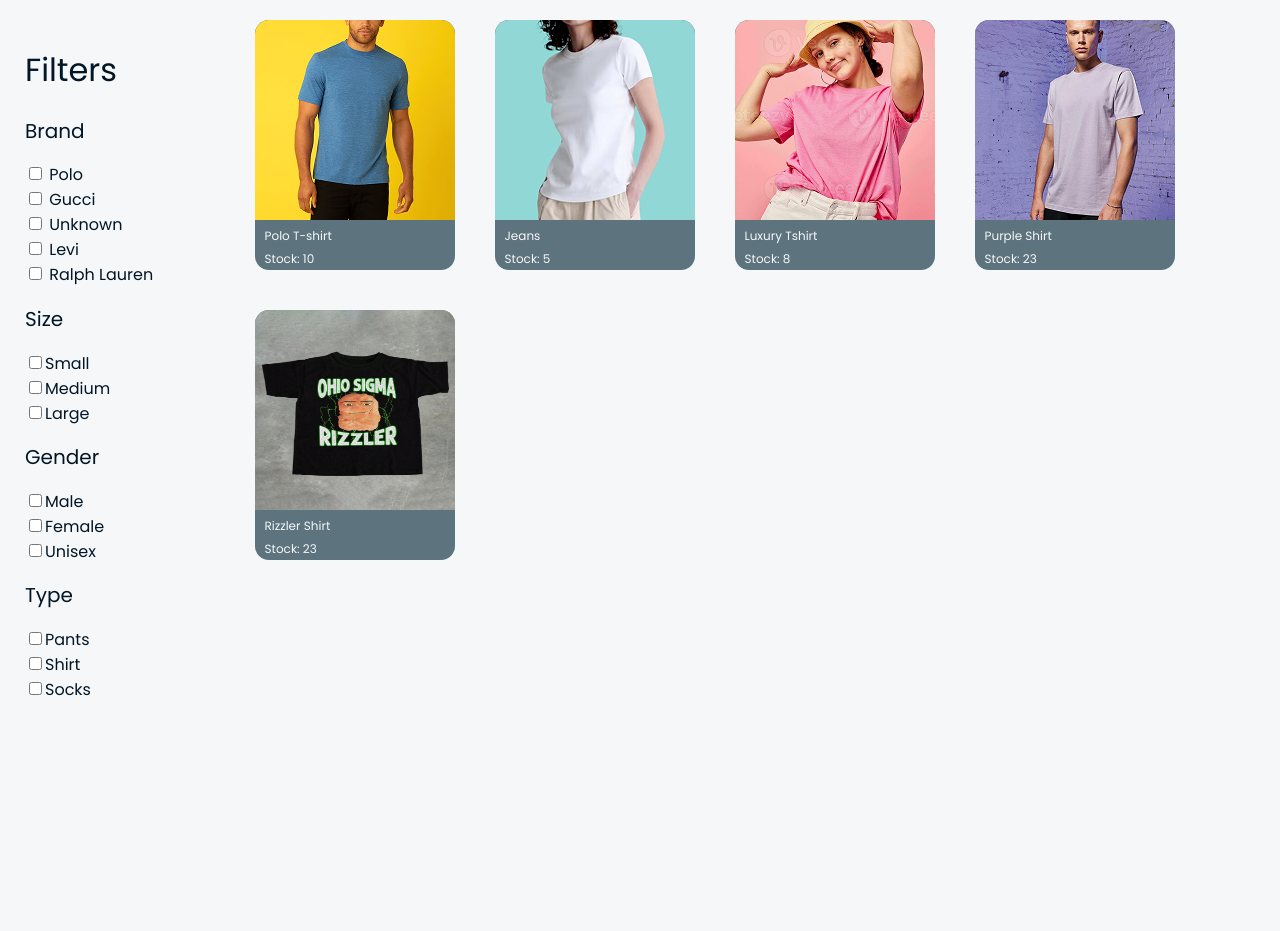
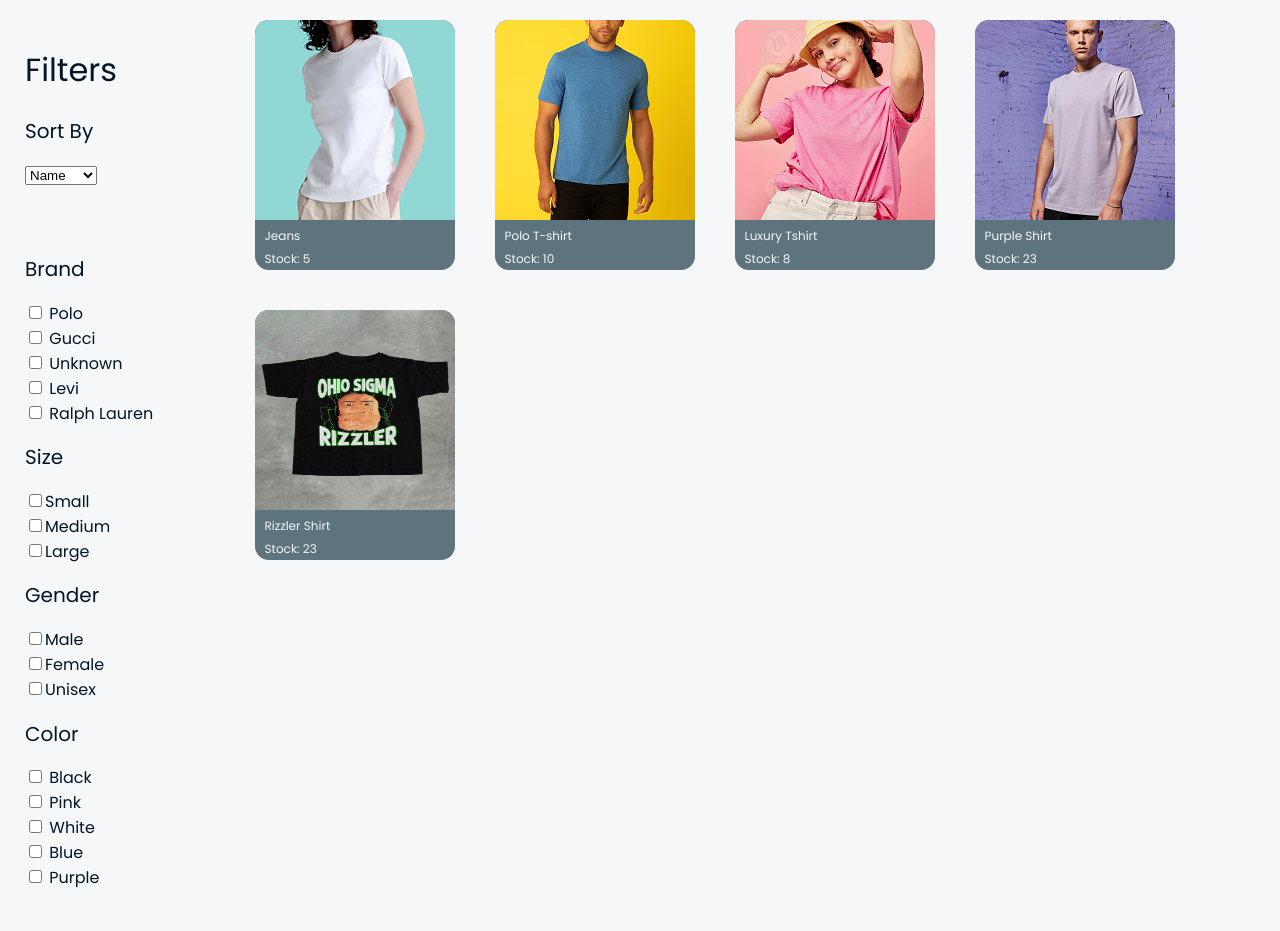
Before and after one commit to Jaydbon/ShopLyft, a Flask app: page / in a window 1280 px wide. Shown: the part 57-988 px from the top of the page. Before the commit the page ends 753 px from the top, so only its background shows below. Run offline with Flask 3, Linux system fonts and the light colour scheme.

Commit message:
Added sort by functionality and delete button to modify

```diff
--- a/app.py
+++ b/app.py
@@ -17,6 +17,7 @@ def allowed_file(filename):
     return '.' in filename and filename.rsplit('.', 1)[1].lower() in ALLOWED_EXTENSIONS
 
 info = []
+sortBy = 'name'
 
 def loadData():
     global info
@@ -25,10 +26,19 @@ def loadData():
     for item in catalogue.items:
         info.append(item.to_dict())
 
-def loadBrands(): # retrives unique brands from catalogue
+def loadDetails(): # retrives unique brands from catalogue
     brands = catalogue.get_filter_values('brand')
+    types = catalogue.get_filter_values('colour')
     # print(brands) # for debugging
-    return brands.get('values', [])
+    return brands.get('values', []), types.get('values', [])
+
+@app.route('/sorter', methods=['POST'])
+def sortItems():
+    global sortBy
+    sortBy = request.form['dropdown_value']
+    print(catalogue.sort_items(sortBy))
+    return redirect(url_for('staff'))
+
 
 def saveImages(image, itemName):
     try:
@@ -43,24 +53,26 @@ def saveImages(image, itemName):
 @app.route('/')
 def staff():
     loadData()
-    return render_template('staff.html', cards = info, brands=loadBrands())
+    brands, types = loadDetails()
+    return render_template('staff.html', cards = info, brands=brands, types=types, sortBy=sortBy)
 
 @app.route('/admin')
 def admin():
     loadData()
-    return render_template('admin.html', cards=info, brands=loadBrands())
+    brands, types = loadDetails()
+    return render_template('admin.html', cards=info, brands=brands, types=types, sortBy=sortBy)
 
 @app.route('/add')
 def add():
-    return render_template('add.html', brands=loadBrands())
+    return render_template('add.html')
 
 @app.route('/modify/<item_id>')
 def modify(item_id):
     for item in info:
         if item['name'] == item_id:
-            return render_template('modify.html', item=item, brands=loadBrands())
+            return render_template('modify.html', item=item)
     else:
-        return render_template('admin.html', cards=info, brands=loadBrands())
+        return render_template('admin.html', cards=info)
 
 @app.route('/delete/<item_id>', methods=['POST'])
 def deleteItem(item_id):
--- a/backEndShopLyft.py
+++ b/backEndShopLyft.py
@@ -93,7 +93,7 @@ class ClothingCatalogue:
         return {'message': "Item not found."}
 
     def sort_items(self, attribute):
-        if attribute in ['size', 'colour', 'gender', 'price', 'brand']:
+        if attribute in ['size', 'colour', 'gender', 'price', 'brand', 'quantity']: # Added quantity sorting - Jayden
             self.items.sort(key=lambda x: getattr(x, attribute))
             self.save_items()
             return {'message': f"Items sorted by {attribute} successfully."}
--- a/catalogue.csv
+++ b/catalogue.csv
@@ -1,6 +1,6 @@
 name,size,colour,gender,price,quantity,brand,image
+Jeans,L,White,female,29.99,5,Levi,images/image_Jeans.png
 Polo T-shirt,medium,Blue,male,15.99,10,Polo,images/image_Polo T-shirt.png
-Jeans,L,White,female,29.99,5,Levi,images/image_Jeans.png
 Luxury Tshirt,medium,Pink,female,39.99,8,Ralph Lauren,images/image_Luxury Tshirt.png
 Purple Shirt,medium,Purple,male,10.0,23,Gucci,/images/image_Purple Shirt.png
 Rizzler Shirt,small,Black,male,50.0,23,Unknown,/images/image_Rizzler Shirt.png
--- a/templates/staff.html
+++ b/templates/staff.html
@@ -20,6 +20,18 @@
     <div class="main">
         <div class="filter">
             <h1>Filters</h1>
+            <h2>Sort By</h2>
+            <form action="/sorter" method="POST">
+                <select id="dropdown" name="dropdown_value" onchange="this.form.submit()">
+                    <option value="name" {% if sortBy == 'name' %}selected{% endif %}>Name</option>
+                    <option value="size" {% if sortBy == 'size' %}selected{% endif %}>Size</option>
+                    <option value="colour" {% if sortBy == 'colour' %}selected{% endif %}>Colour</option>
+                    <option value="gender" {% if sortBy == 'gender' %}selected{% endif %}>Gender</option>
+                    <option value="price" {% if sortBy == 'price' %}selected{% endif %}>Price</option>
+                    <option value="quantity" {% if sortBy == 'quantity' %}selected{% endif %}>Quantity</option>
+                </select>
+            </form><br><br>
+
             <h2>Brand</h2>
             <ul>
                 {% for brand in brands %}
@@ -46,11 +58,16 @@
                 <li><label for="Female"><input type="checkbox" id="Female" name="gender" value="Female">Female</label></li>
                 <li><label for="Unisex"><input type="checkbox" id="Unisex" name="gender" value="Unisex">Unisex</label></li>
             </ul>
-            <h2>Type</h2>
+            <h2>Color</h2>
             <ul>
-                <li><label for="Pants"><input type="checkbox" id="Pants" name="type" value="Pants">Pants</label></li>
-                <li><label for="Shirt"><input type="checkbox" id="Shirt" name="type" value="Shirt">Shirt</label></li>
-                <li><label for="Socks"><input type="checkbox" id="Socks" name="type" value="Socks">Socks</label></li>
+                {% for type in types %}
+                    <li>
+                        <label for="{{ type }}">
+                            <input type="checkbox" id="{{ type }}" name="type" value="{{ type }}">
+                            {{ type }}
+                        </label>
+                    </li>
+                {% endfor %}
             </ul>
 
         </div>
```
